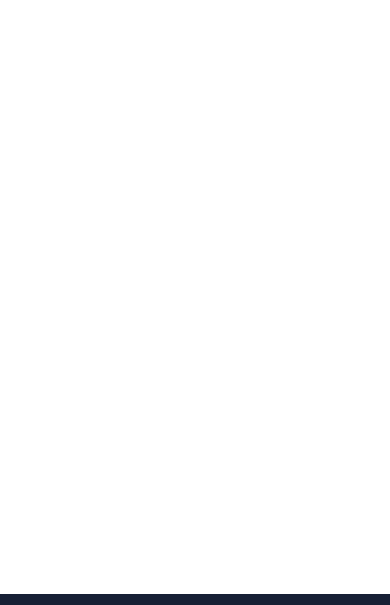
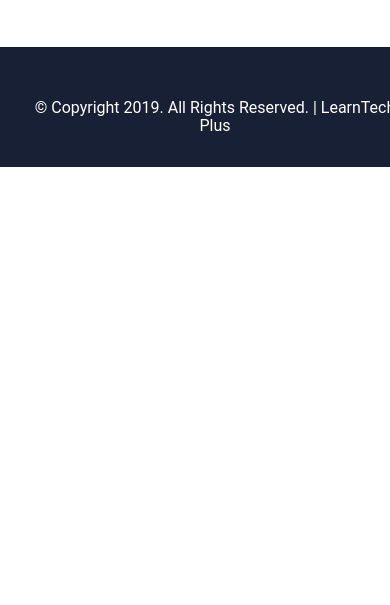
Before and after one commit to vshankar67/learn-tech, a plain HTML site: page courses.html in a window 390 px wide. Shown: the part 306-911 px from the top of the page. After the commit the page ends 844 px from the top, so only its background shows below. Drawn offline with Linux system fonts and the light colour scheme.

Commit message:
Update courses.html
responsive

```diff
--- a/courses.html
+++ b/courses.html
@@ -12,6 +12,9 @@
 
 	<!-- Start Global CSS -->
 	<link rel="stylesheet" type="text/css" href="css/global.css">
+
+	<!-- Making Responsive CSS -->
+	<link rel="stylesheet" href="css/responsive.css">
 
 </head>
 <body>
```
